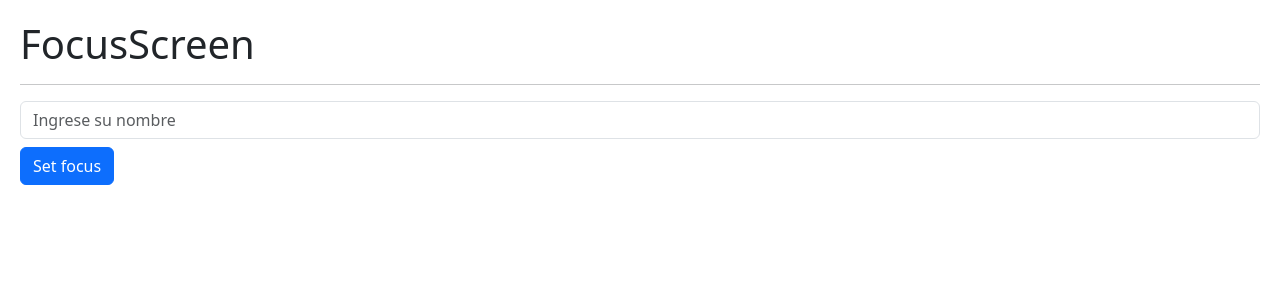
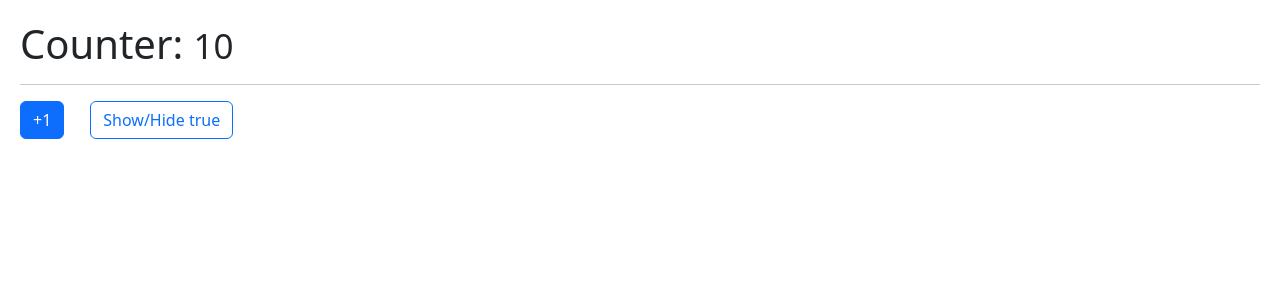
Before and after one commit to Franccesco1907/HooksApp, a React (Vite) app: page / in a window 1280 px wide. Shown: the top 300 px of the page. Built offline with nearby package versions, Linux system fonts and the light colour scheme.

Commit message:
feat(useLayoutEffect): add example

```diff
--- a/src/04-useRef/FocusScreen.jsx
+++ b/src/04-useRef/FocusScreen.jsx
@@ -14,6 +14,8 @@
     <>
       <h1>FocusScreen</h1>
       <hr />
+      // Si tenemos varios inputs, no conviene usar el querySelector
+      // es mejor usar el useRef
       <input
         ref={inputRef}
         type="text"
--- /dev/null
+++ b/src/05-useLayoutEffect/Layout.jsx
@@ -0,0 +1,46 @@
+import { useFetch, useCounter } from "../hooks"
+import { LoadingQuote, Quote } from "./"
+
+export const Layout = () => {
+  const { counter, increment } = useCounter(1)
+  const { data, isLoading, hasError } = useFetch(`https://api.breakingbadquotes.xyz/v1/quotes/${counter}`)
+
+  const { author, quote } = !!data && data[0]
+
+  return (
+    <>
+      <h1>BreakingBad Quotes</h1>
+
+      <hr />
+
+      {/* {
+        isLoading
+          ? (
+            <div className="alert alert-info text-center">
+              Loading...
+            </div>
+          )
+          : (
+            <blockquote className="blockquote text-end">
+              <p className="mb-3">{quote}</p>
+              <footer className="blockquote-footer">{author}</footer>
+            </blockquote>
+          )
+      } */}
+      {
+        isLoading
+          ? <LoadingQuote />
+          : <Quote author={author} quote={quote} />
+      }
+
+      <button
+        className="btn btn-primary"
+        disabled={isLoading}
+        onClick={() => { increment() }}
+      >
+        Next quote
+      </button>
+
+    </>
+  )
+}
--- /dev/null
+++ b/src/05-useLayoutEffect/index.js
@@ -0,0 +1,3 @@
+export * from './LoadingQuote'
+export * from './Layout'
+export * from './Quote'
--- /dev/null
+++ b/src/06-memos/Memorize.jsx
@@ -0,0 +1,29 @@
+import { useState } from "react"
+import { useCounter } from "../hooks"
+import { Small } from "./Small"
+
+export const Memorize = () => {
+  const { counter, increment } = useCounter(10)
+  const [show, setShow] = useState(true)
+
+  return (
+    <>
+      <h1>Counter: {<Small value={counter} />} </h1>
+      <hr />
+
+      <button
+        onClick={() => increment(1)}
+        className="btn btn-primary"
+      >
+        +1
+      </button>
+
+      <button
+        className="btn btn-outline-primary ms-3"
+        onClick={() => setShow(!show)}
+      >
+        Show/Hide {JSON.stringify(show)}
+      </button>
+    </>
+  )
+}
--- /dev/null
+++ b/src/06-memos/Small.jsx
@@ -0,0 +1,8 @@
+import { memo } from 'react'
+
+export const Small = memo(({ value }) => {
+  console.log('Me volví a llamar :(')
+  return (
+    <small>{value}</small>
+  )
+})
--- a/src/main.jsx
+++ b/src/main.jsx
@@ -6,7 +6,9 @@
 // import { SimpleForm } from './02-useEffect/SimpleForm'
 // import { FormWithCustomHook } from './02-useEffect/FormWithCustomHook'
 // import { MultipleCustomHooks } from './03-examples/MultipleCustomHooks'
-import { FocusScreen } from './04-useRef/FocusScreen'
+// import { FocusScreen } from './04-useRef/FocusScreen'
+// import { Layout } from './05-useLayoutEffect/Layout'
+import { Memorize } from './06-memos/Memorize'
 
 import './index.css'
 
@@ -18,6 +20,8 @@
     {/* <SimpleForm /> */}
     {/* <FormWithCustomHook /> */}
     {/* <MultipleCustomHooks /> */}
-    <FocusScreen />
+    {/* <FocusScreen /> */}
+    {/* <Layout /> */}
+    <Memorize />
   </React.StrictMode>,
 )
```
Also changed, not shown: src/05-useLayoutEffect/LoadingQuote.jsx (added, +7 -0 lines), src/05-useLayoutEffect/Quote.jsx (added, +27 -0 lines).
